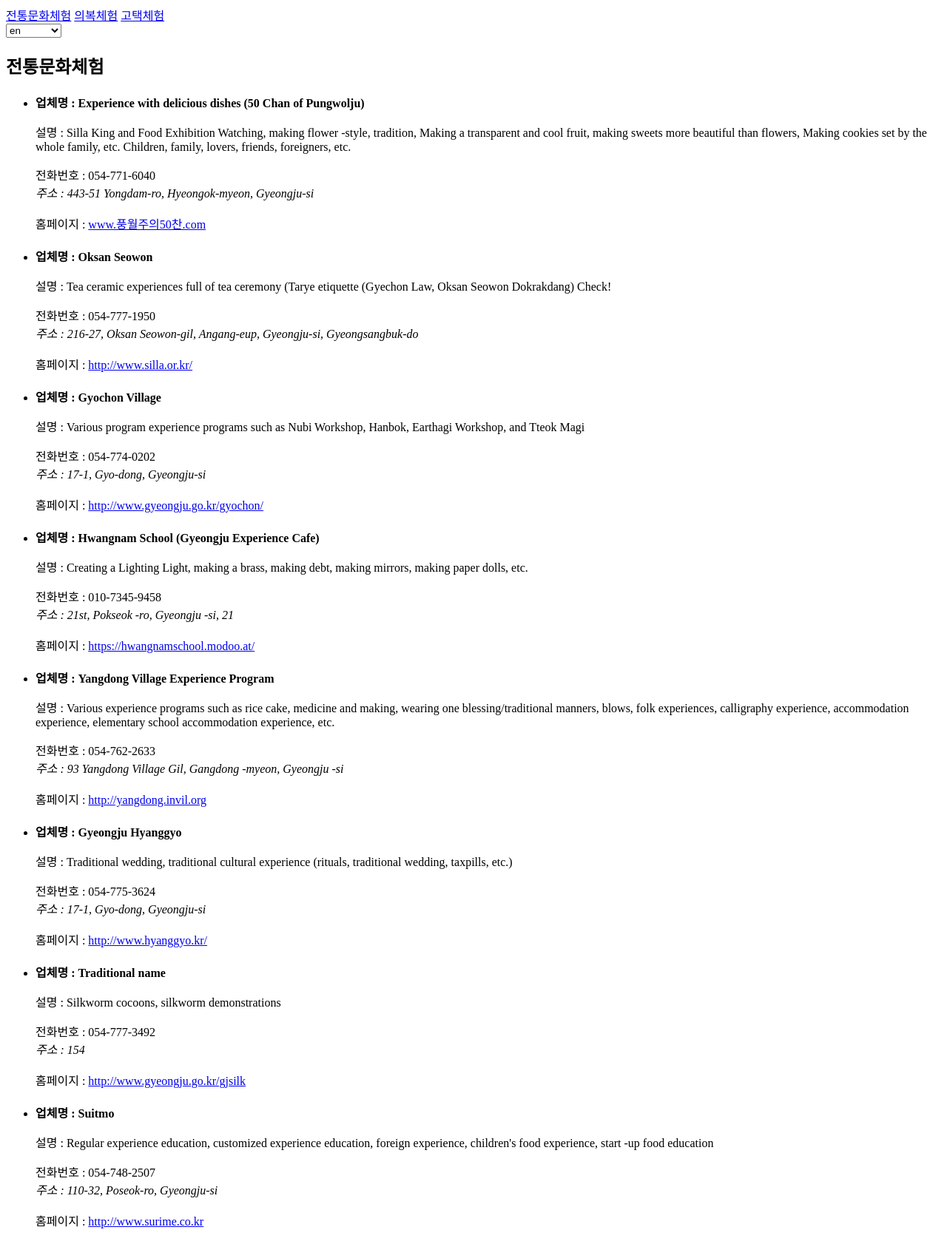
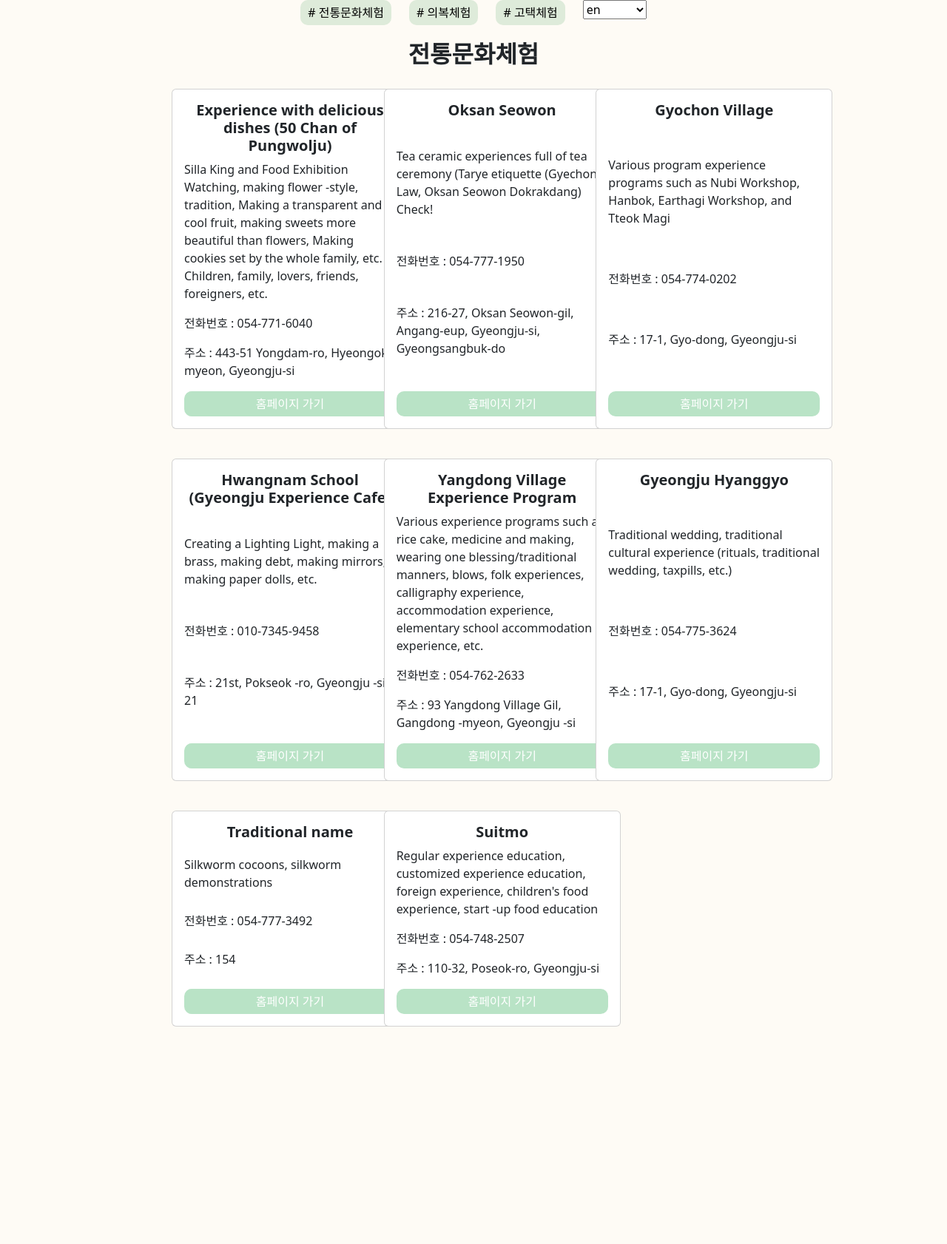
Before and after one commit to Devcourse-Hello-Korea/Hello-Korea, a Django app: page /GyeongJu/Tradition in a window 1280 px wide. Shown: the whole page at 74% size. After the commit the page ends 1388 px from the top, so only its background shows below. Run offline with Django 5.2, Linux system fonts and the light colour scheme; data comes from the database, SQL or seed files in the repository; both versions use the stored data as it was after the commit.

Commit message:
feat: Tradition page visualization

```diff
--- a/GyeongJu/templates/GyeongJu/tradition/index.html
+++ b/GyeongJu/templates/GyeongJu/tradition/index.html
@@ -3,13 +3,74 @@
 <head>
     <meta charset="UTF-8">
     <meta name="viewport" content="width=device-width, initial-scale=1.0">
-    <title>전통문화체험</title>
+    <title>Things to Do</title>
+    <link href="https://cdn.jsdelivr.net/npm/bootstrap@5.3.3/dist/css/bootstrap.min.css" rel="stylesheet" integrity="sha384-QWTKZyjpPEjISv5WaRU9OFeRpok6YctnYmDr5pNlyT2bRjXh0JMhjY6hW+ALEwIH" crossorigin="anonymous">
 </head>
+<style>
+    :root{
+        background: #FEFBF5;
+    }
+    body {
+        background-color: #FEFBF5;
+    }
+    .experience {
+        text-align:center;
+        padding: 20px 30px;
+        margin-bottom: 60px;
+        width:70vw;
+        margin: 0 auto;
+    }
+    .col-md-4{
+        display: flex;
+        align-items: stretch;
+    }
+    h2{
+        font-size: xx-large;
+        font-weight: bolder;
+    }
+
+    .card {
+        margin: 20px 10px 20px 10px;
+        min-width: 20rem;
+        min-height: 12rem;
+        display: flex;
+        flex-direction: column; /* 내부 요소들을 세로로 쌓습니다. */
+        justify-content: space-between;
+    }
+    .card-title {
+        font-weight:700;
+    }
+
+    .card-text {
+        text-align:left;
+    }
+
+    .card-body {
+        display: flex;
+        flex-direction: column;
+        justify-content: space-between;
+        height: 100%; /* 카드 내용을 균등하게 분배합니다. */
+    }
+</style>
 <body>
     <nav>
-        <a href="http://127.0.0.1:8000/GyeongJu/Tradition">전통문화체험</a>
-        <a href="http://127.0.0.1:8000/GyeongJu/Tradition/clothes">의복체험</a>
-        <a href="http://127.0.0.1:8000/GyeongJu/Tradition/accomodation">고택체험</a>
+        <div class="row justify-content-center">
+            <div class="col-auto">
+                <a href="http://127.0.0.1:8000/GyeongJu/Tradition"
+                style="display: inline-block; background-color: #DEEBDA; padding: 5px 10px; color:#000000; text-decoration: none; border: none; border-radius: 10px;">
+                # 전통문화체험</a>
+            </div>
+            <div class="col-auto">
+                <a href="http://127.0.0.1:8000/GyeongJu/Tradition/clothes"
+                style="display: inline-block; background-color: #DEEBDA; padding: 5px 10px; color:#000000; text-decoration: none; border: none; border-radius: 10px;">
+                # 의복체험</a>
+            </div>
+            <div class="col-auto">
+                <a href="http://127.0.0.1:8000/GyeongJu/Tradition/accomodation"
+                style="display: inline-block; background-color: #DEEBDA; padding: 5px 10px; color:#000000; text-decoration: none; border: none; border-radius: 10px;">
+                # 고택체험</a>
+            </div>
+            <div class="col-auto">
                 <form action="" method="post" id="select_language">
                     {% csrf_token %}
                     <select name="select_language" id="language" onchange="this.form.submit()">
@@ -19,32 +80,43 @@
                         {% endfor %}
                     </select>
                 </form>
+            </div>
+        </div>
     </nav>
-    <h2>
-        {{ type }}
-    </h2>
-    <ul>
+
+    {% if data %}
+    <div class="experience">
+        <h2>{{ type }}</h2>
+            <div class="row">
             {% for item in data %}
-            <li style="margin-bottom: 20px">
-                {% if item.type == '전통문화체험' %}
-                <strong>체험명 : {{ item.name }}</strong><br>
-                {% else %}
-                <strong>업체명 : {{ item.name }}</strong><br>
-                {% endif %}
+            <div class= "col-md-4">
+                <div class="card">
+                <div class="card-body">
+                    <h5 class="card-title">{{ item.name }}</h5>
                     {% if item.info != '' %}
-                <p>설명 : {{ item.info }}</p>
+                    <p class="card-text">{{ item.info }}</p>
                     {% endif %}
                     {% if item.call != '' %}
-                전화번호 : {{ item.call }}<br>
+                    <p class="card-text">전화번호 : {{ item.call }}</p>
                     {% endif %}
                     {% if item.address != '' %}
-                <address>주소 : {{ item.address }}</address><br>
+                    <p class="card-text">주소 : {{ item.address }}</p>
                     {% endif %}
                     {% if item.homepage != '' %}
-                홈페이지 : <a href="{{ item.homepage }}">{{ item.homepage }}</a>
+                    <a href="{{ item.homepage }}" style="display: inline-block; background-color: #B9E3C6; padding: 5px 10px; color: #fff; text-decoration: none; border: none; border-radius: 10px;">
+                        홈페이지 가기
+                    </a>
+
                     {% endif %}
-            </li>
+                </div>
+                </div>
+            </div>
             {% endfor %}
-    </ul>
+        </div>
+    {% endif %}
+    </div>
+
+
+    <script src="https://cdn.jsdelivr.net/npm/bootstrap@5.3.3/dist/js/bootstrap.bundle.min.js" integrity="sha384-YvpcrYf0tY3lHB60NNkmXc5s9fDVZLESaAA55NDzOxhy9GkcIdslK1eN7N6jIeHz" crossorigin="anonymous"> </script>
 </body>
 </html>
--- a/GyeongJu/templates/food/food_home.html
+++ b/GyeongJu/templates/food/food_home.html
@@ -49,7 +49,7 @@
                     <h5 class="card-title">{{ k.name }}</h5>
                     <p class="card-text">{{ k.address }}</p>
                     <p class="card-text">{{ k.number }}</p>
-                    </div>
+                </div>
                 </div>
             </div>
             {% endfor %}
--- a/GyeongJu/templates/souvenir/souvenir.html
+++ b/GyeongJu/templates/souvenir/souvenir.html
@@ -10,6 +10,9 @@
     <style>
         :root{
             background:#FEFBF5;
+        }
+        body {
+            background-color: #FEFBF5;
         }
 
         #googleMap {
```
Also changed, not shown: db.sqlite3. Lines whose indentation alone changed are shown as unchanged.
